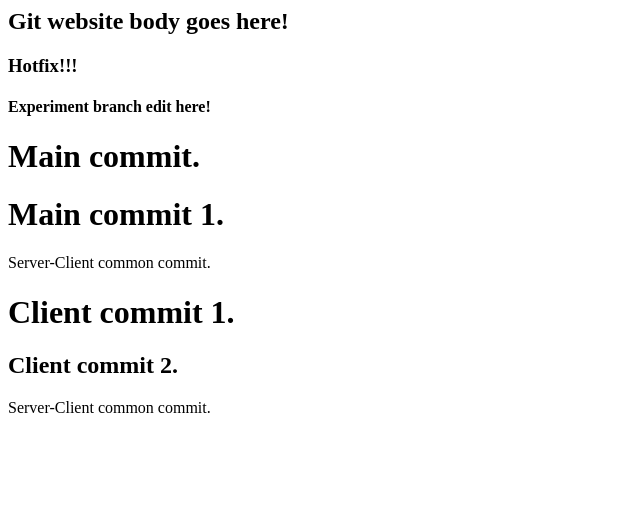
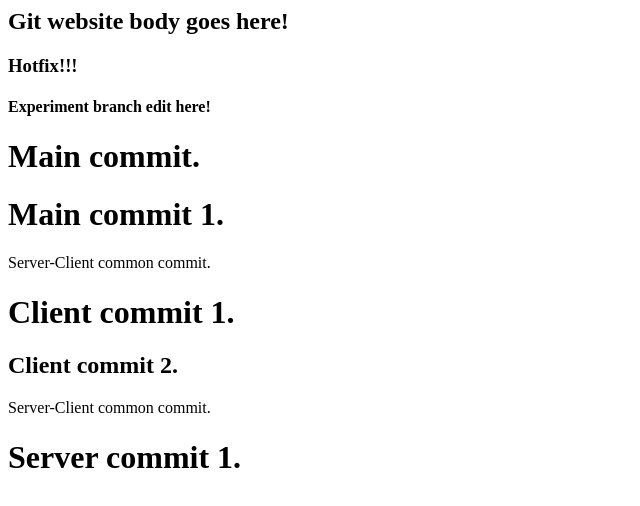
Before and after one commit to sairam-golakoti/springboard-TMLE, a plain HTML site: page index.html in a window 1280 px wide. Shown: the whole page, without its empty margins (0-640 px from the left). Drawn offline with Linux system fonts and the light colour scheme.

Commit message:
Server v0.1

```diff
--- a/index.html
+++ b/index.html
@@ -20,5 +20,9 @@
 		</div>
 
 		<p>Server-Client common commit.</p>
+
+		<div id='server'>
+			<h1>Server commit 1.</h1>
+		</div>
 	</body>
 </html>
```
